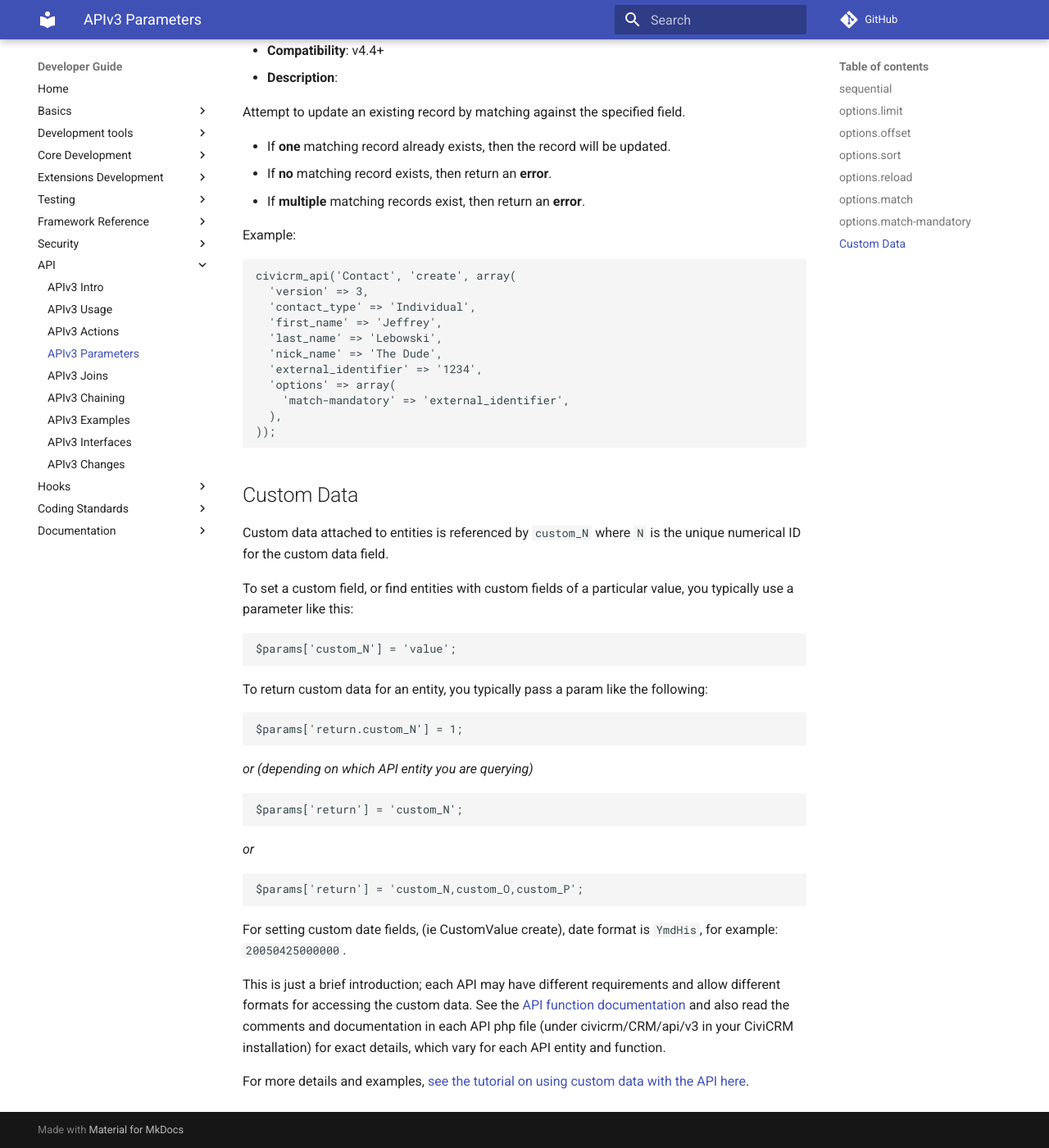
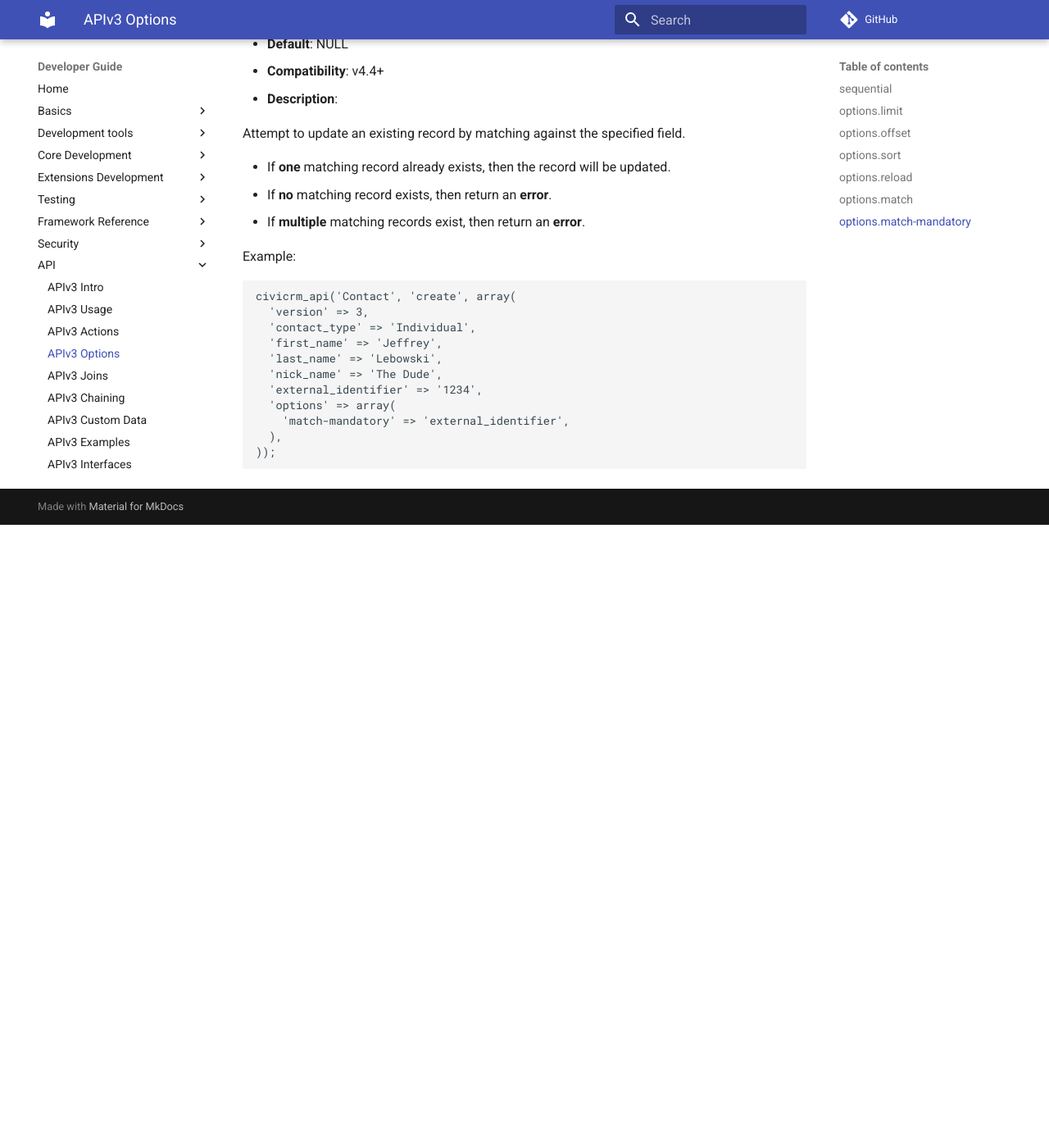
Before and after one commit to civicrm/civicrm-dev-docs, an MkDocs documentation site: the page built from docs/api/options.md, in a window 1280 px wide and 1400 px high, scrolled down 3888 px. Shown: the whole window at 82% size. Built offline with MkDocs 1.6.1 and Material for MkDocs 9.7.7, drawn with Linux system fonts in a browser that asks for light colours; comment, search, counter and statistics services are not loaded; old or Windows-style settings are respelled for this version of MkDocs; after the commit the page ends 4528 px from its top, so only the background shows below that; some of the changed text lies outside the part shown.

Commit message:
Issue 92 Rename API Paramaters to API Options and also port in Custom Data Documentation to help with Issue 92

````diff
--- a/docs/api/params.md
+++ b/docs/api/options.md
@@ -1,11 +1,6 @@
-# API Parameters
+# API Options
 
-There are many parameters accepted by the CiviCRM API. Most parameters
-depend on the entity – for current details in your see the [API Explorer](/api/index.md#api-explorer)
-and the [API examples](/api/index.md#api-examples). However, some parameters are particularly dynamic or
-generic; these may not be explained well by the auto-generated
-documentation. The format for passing options as parameters using the
-REST interface is explained at [REST interface](https://wiki.civicrm.org/confluence/display/CRMDOC/REST+interface#RESTinterface-optionsparameters).
+There are many API Options accepted by the CiviCRM API. These options allow the developer to add in more paramaters to the resulting Query that is run against the databasae. E.g. Limit, Sort. You can explore these options using the the [API Explorer](/api/index.md#api-explorer) and the [API examples](/api/index.md#api-examples). However, some parameters are particularly dynamic or generic; these may not be explained well by the auto-generated documentation. The format for passing options as parameters using the REST interface is explained at [REST interface](https://wiki.civicrm.org/confluence/display/CRMDOC/REST+interface#RESTinterface-optionsparameters).
 
 
 ## sequential
@@ -198,46 +193,3 @@
   ),
 ));
 ```
-
-
-## Custom Data
-
-Custom data attached to entities is referenced by `custom_N` where `N` is
-the unique numerical ID for the custom data field.
-
-To set a custom field, or find entities with custom fields of a
-particular value, you typically use a parameter like this:
-
-```php
-$params['custom_N'] = 'value';
-```
-
-To return custom data for an entity, you typically pass a param like the
-following:
-
-```php
-$params['return.custom_N'] = 1;
-```
-
-*or (depending on which API entity you are querying)*
-```php
-$params['return'] = 'custom_N';
-```
-
-*or*
-```php
-$params['return'] = 'custom_N,custom_O,custom_P';
-```
-
-For setting custom date fields, (ie CustomValue create), date format is
-`YmdHis`, for example: `20050425000000`.
-
-This is just a brief introduction; each API may have different requirements
-and allow different formats for accessing the custom data. See the
-[API function documentation](https://wiki.civicrm.org/confluence/display/CRMDOC/Using+the+API)
-and also read the comments and documentation in each API php file
-(under civicrm/CRM/api/v3 in your CiviCRM installation) for exact details,
-which vary for each API entity and function.
-
-For more details and examples,
-[see the tutorial on using custom data with the API here](https://wiki.civicrm.org/confluence/display/CRMDOC/Using+Custom+Data+with+the+API).
--- a/mkdocs.yml
+++ b/mkdocs.yml
@@ -96,10 +96,11 @@
   - APIv3 Intro: api/index.md
   - APIv3 Usage: api/usage.md
   - APIv3 Actions: api/actions.md
-  - APIv3 Parameters: api/params.md
+  - APIv3 Options: api/options.md
   # APIv3 Permissions: api/permissions.md
   - APIv3 Joins: api/joins.md
   - APIv3 Chaining: api/chaining.md
+  - APIv3 Custom Data: api/custom-data.md
   - APIv3 Examples: api/examples.md
   - APIv3 Interfaces: api/interfaces.md
   - APIv3 Changes: api/changes.md
````
Also changed, not shown: docs/api/custom-data.md (added, +63 -0 lines), 1 other file.
